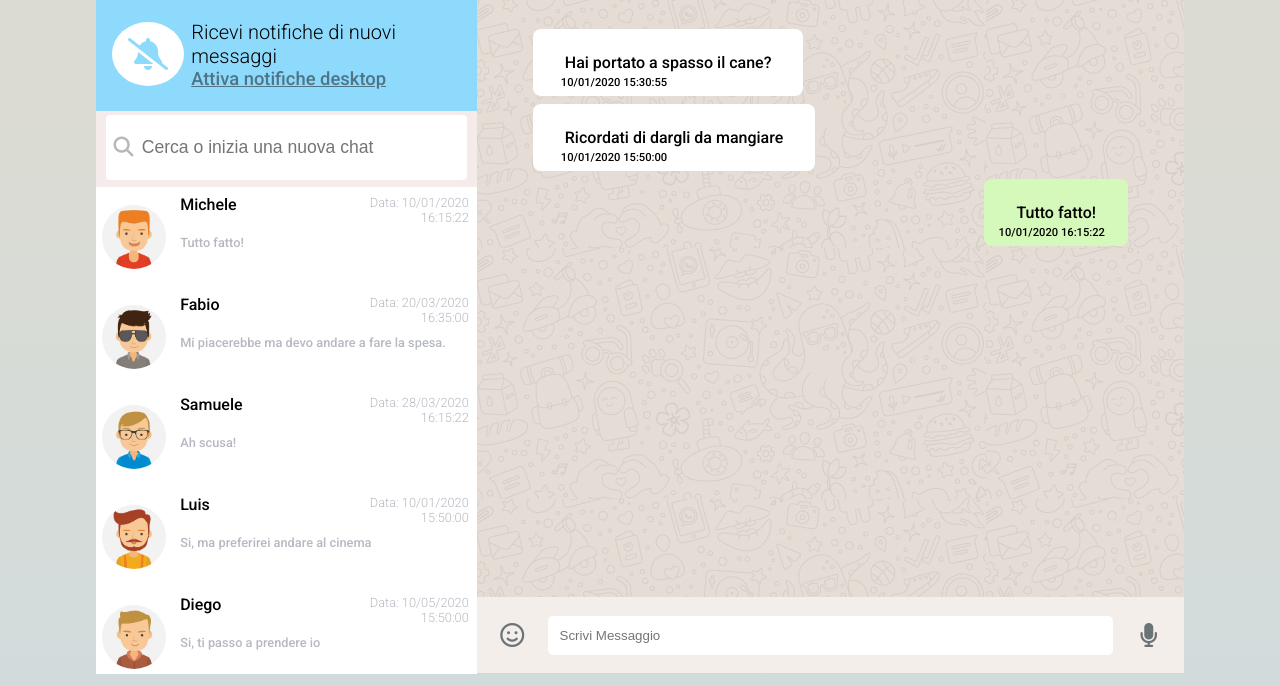
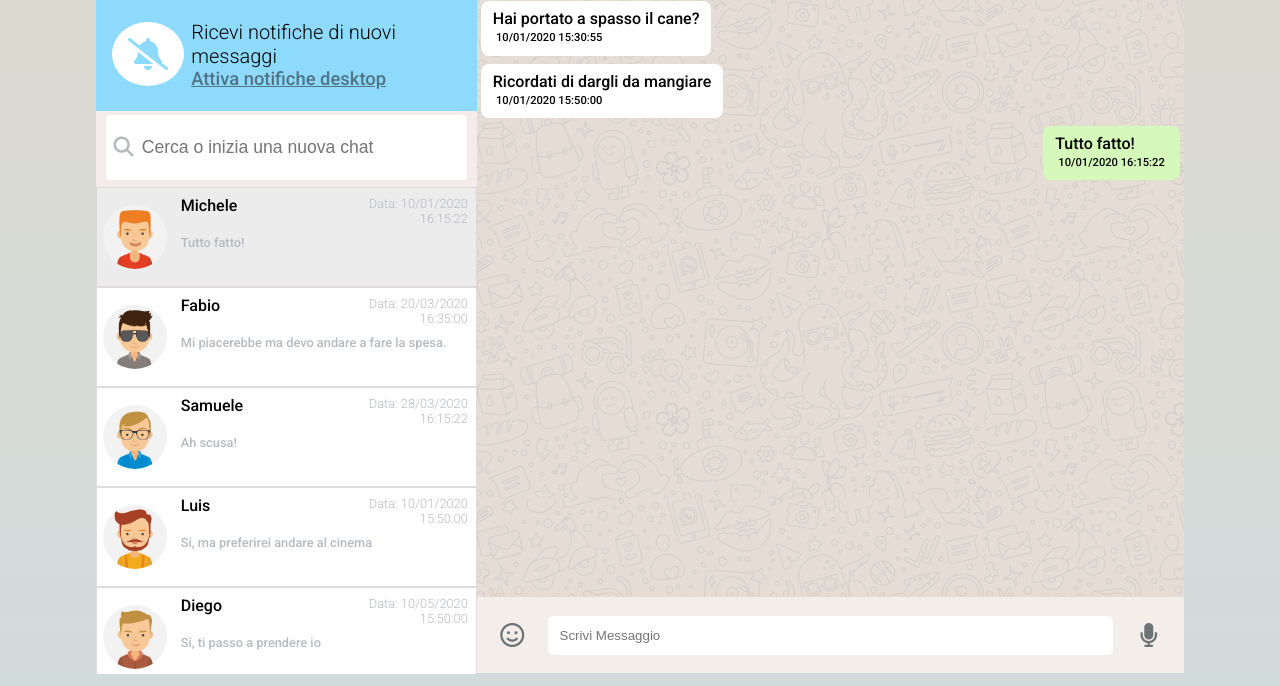
Before and after one commit to domingo79/vue-boolzapp, a plain HTML site: page milestone-4/index.html in a window 1280 px wide. Shown: the part 114-800 px from the top of the page. Drawn offline with nearby package versions, Linux system fonts and the light colour scheme.

Commit message:
sistemato style chat e contatti

```diff
--- a/milestone-4/asset/css/style.css
+++ b/milestone-4/asset/css/style.css
@@ -157,6 +157,20 @@ body
 {
     width: 100%;
     height: 100px;
+    border: 1px solid rgba(219, 213, 213, 0.836);
+    background-color: #fff;
+    /* cursor: pointer; */
+
+}
+.active
+{
+    background-color: #ececec;
+    cursor: pointer;
+}
+.contact:hover
+{
+    background-color: #dcdcdc;
+    cursor: pointer;
 }
 .contatto_img
 {
@@ -251,49 +265,43 @@ body
 
 }
 /* classe bind  */
+.messaggi_status
+{
+    width: 100%;
+    display: flex;
+    flex-direction: column;
+}
 .sent
 {
-    max-width: 100%;
-    margin: 3.5rem;
-    text-align: left;
-    position: relative;
+    min-width: 100px;
+    width: fit-content;
+    flex-direction: row;
+    align-self: flex-start;
+    background-color: #ffffff ;
+    padding:  0.5rem 0.75rem;
+    border-radius: 8px;
+    display: block;
+    margin: 0.25rem 0.25rem;
 }
 .received
 {
-    max-width: 100%;
-    margin: 3.5rem;
-    text-align: right;
-    position: relative;
+    min-width: 100px;
+    width: fit-content;
+    flex-direction: row;
+    align-self: flex-end;
+    background-color: #D5F9BA ;
+    padding: 0.5rem 0.75rem;
+    border-radius: 8px;
+    display: block;
+    margin: 0.25rem 0.25rem;
 }
-.sent span:first-child
-{
-    background-color: #ffffff ;
-    padding:  1.5rem 2rem;
-    border-radius: 8px;
-}
-.received span:first-child
-{
-    background-color: #D5F9BA ;
-    padding: 1.5rem 2rem;
-    border-radius: 8px;
-}
-.sent span:nth-child(2)
-{
-    font-size: 0.7rem;
-    padding: 0.5rem;
-    position: absolute;
-    bottom: -25px;
-    left: 20px;
-}
+.sent span:nth-child(2),
 .received span:nth-child(2)
 {
+    display: block;
     font-size: 0.7rem;
-    padding: 0.5rem;
-    position: absolute;
-    bottom: -25px;
-    right: 15px;
+    padding: 0.2rem;
 }
-
 .send_Text
 {
     width: 100%;
--- a/milestone-4/index.html
+++ b/milestone-4/index.html
@@ -41,7 +41,8 @@
 
             <section class="amici">
                 <!-- parte dinamica  -->
-                <div class="contact" v-for="(contact, index) in filteredList" @click="counter = index">
+                <div :class="counter === index ? 'active' : '' " class="contact"
+                    v-for="(contact, index) in filteredList" @click="counter = index">
                     <div class="contatto_img"><img :src="`./asset/img/avatar`+ contact.avatar +`.jpg`"></div>
                     <div class="contatto_nome">{{contact.name}}</div>
                     <div class="contatto_data">Data:
@@ -78,7 +79,7 @@
 
             <section class="Text_Chat">
                 <!-- messaggi dinamici  -->
-                <div class="messaggi_ricevuti" v-for="elemento in contacts[counter].messages">
+                <div class="messaggi_status" v-for="elemento in contacts[counter].messages">
                     <div :class="elemento.status">
                         <span>{{elemento.text}}</span>
                         <span>{{elemento.date}}</span>
```
